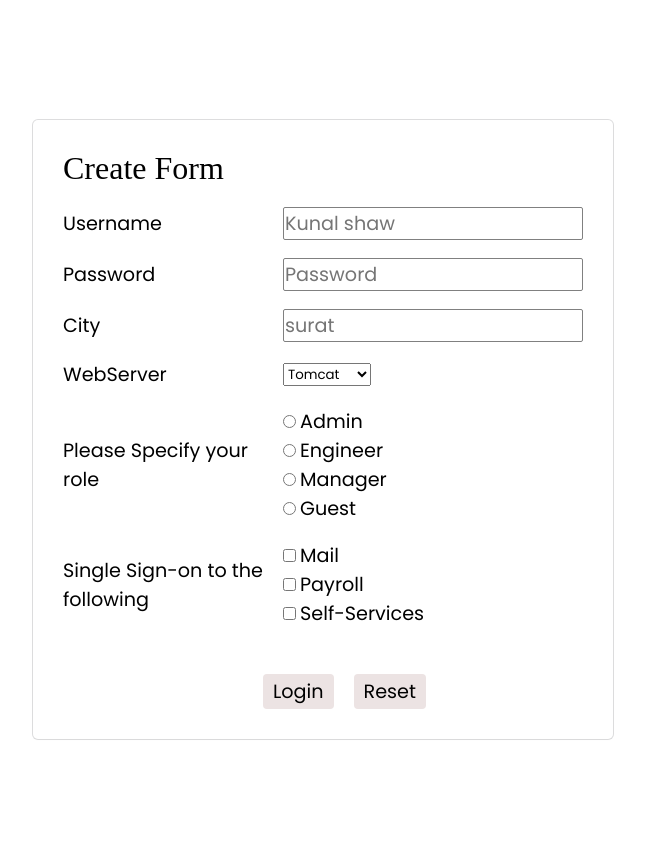
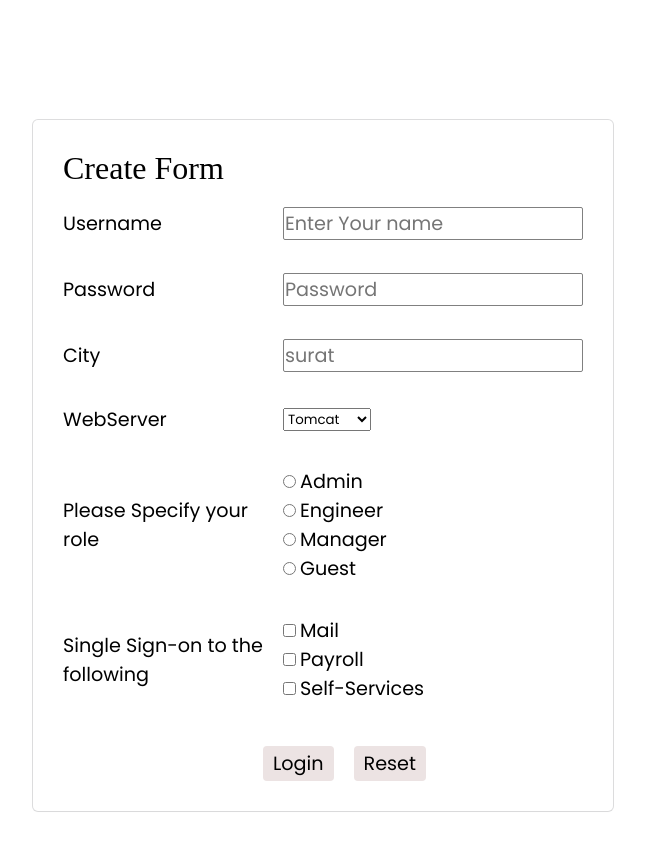
Before and after one commit to kk-axelor/reactAssignment, a React (Create React App) app: page / in a window 1280 px wide. Shown: the top 850 px of the page, without its empty margins (317-962 px from the left). Built offline with nearby package versions, Linux system fonts and the light colour scheme.

Commit message:
handle error and use module css

```diff
--- a/src/App.js
+++ b/src/App.js
@@ -1,5 +1,5 @@
 import React, { useState } from 'react'
-import "./app.css"
+import styles from "./app.module.css"
 import Input from './components/Input'
 import SelectComponent from './components/SelectComponent'
 import RadioComponent from './components/RadioComponent'
@@ -23,6 +23,7 @@ const App = () => {
   const [sign, setSign] = useState([])
   const [error, seterror] = useState("");
   const [data, setData] = useState(intialState);
+  const [errorKey, setErrorkey] = useState()
 
 
   const handleInput = (e) => {
@@ -30,29 +31,31 @@ const App = () => {
     setData((prev) => ({ ...prev, [e.target.name]: e.target.value }))
   }
 
+  console.log(errorKey)
 
 
   const handleSubmit = (e) => {
-
     e.preventDefault();
     for (const key in data) {
       console.log(data[key])
       if (data[key] === '') {
+        setErrorkey(key);
         seterror(`${key} should not be Empty`);
         return;
       }
     }
 
     if (sign.length === 0) {
+      setErrorkey("sign");
       seterror(`please select sign on data filed`);
       return
     }
     if (checkPassword(data.password)) {
+      setErrorkey("password")
       return;
     }
     window.alert("Success fully submitted")
   }
-
 
   const handleCheckbox = (e) => {
     seterror('');
@@ -62,8 +65,6 @@ const App = () => {
     else {
       setSign(sign.filter((prev) => prev !== e.target.value))
     }
-
-    // console.log(data)
   }
 
 
@@ -77,14 +78,12 @@ const App = () => {
       seterror("Password must containt atleast one digit ")
       return true;
     }
-
     return false;
   }
 
 
 
   const handleReset = (e) => {
-    // console.log("hello")
     e.preventDefault()
     setData(intialState);
     setSign([])
@@ -99,9 +98,12 @@ const App = () => {
         <Input
           text="Username"
           name="username"
-          placeholder={"Kunal shaw"}
+          placeholder={"Enter Your name"}
           data={data.username}
-          onChange={handleInput} />
+          onChange={handleInput}
+          error={errorKey === "username" ? error : null}
+
+        />
 
 
         <Input
@@ -110,14 +112,19 @@ const App = () => {
           name="password"
           placeholder={"Password"}
           data={data.password}
-          onChange={handleInput} />
+          onChange={handleInput}
+          error={errorKey === "password" ? error : null}
+        />
+
 
         <Input
           text="City"
           name="city"
           data={data.city}
           placeholder={"surat"}
-          onChange={handleInput} />
+          onChange={handleInput}
+          error={errorKey === "city" ? error : null}
+        />
 
 
         <SelectComponent
@@ -125,7 +132,10 @@ const App = () => {
           name="webservers"
           data={data.webserver}
           options={OPTIONS}
-          onChange={handleInput} />
+          onChange={handleInput}
+          error={errorKey === "webserver" ? error : null}
+
+        />
 
         <RadioComponent
           text="Please Specify your role"
@@ -134,6 +144,8 @@ const App = () => {
           type="radio"
           data={data.role}
           onChange={handleInput}
+          error={errorKey === "role" ? error : null}
+
         />
 
         <CheckboxComponent
@@ -142,14 +154,13 @@ const App = () => {
           checkboxes={CHECKBOX_OPTIONS}
           onChange={handleCheckbox}
           sign={sign}
+          error={errorKey === "sign" ? error : null}
         />
 
 
-        <p className='error'>{error}</p>
         <div className='btn-group'>
-
-          <button className='btn' type='submit' >Login</button>
-          <button className='btn' onClick={(e) => handleReset(e)}>Reset</button>
+          <button className={styles.btn} type='submit' >Login</button>
+          <button className={styles.btn} onClick={(e) => handleReset(e)}>Reset</button>
         </div>
 
       </form >
--- a/src/app.css
+++ /dev/null
@@ -1,79 +0,0 @@
-body{
-width: 100%;
-height: 100vh;
- display: flex;
- flex-direction: column;
- align-items: center;
- margin-top: 100px;
-}
-main {
-
-    padding: 30px;
-    border-radius: 5px;
-    margin: 20px 0;
-    box-shadow: rgba(0, 0, 0, 0.02) 0px 1px 3px 0px, rgba(27, 31, 35, 0.15) 0px 0px 0px 1px;
-}
-main h2{
-    margin-bottom: 20px;
-    font:500 2rem  'Times New Roman', Times, serif;
-}
-form{
-      font-size: 1.2rem;
-     display: flex;
-     flex-direction: column;
-     gap: 18px;
-
-}
-form .items{
-    display: flex;
-    align-items: center;
-    gap:20px;
-}
-form .items > label{
-    font-size: 1.2rem;
-    width: 200px;
-}
-form .items>input{
-    border: none;
-    width: 300px;
-    border: 1px solid grey;
-    padding: 1px;
-    border-radius: 2px;
-    font-size: 1.2rem;
-}
-form .items input:hover{
-    outline: none;
-
-}
-
-.list-item{
-    display: flex;
-    flex-direction: column;
-}
-.list-item div input{
-    margin-right: 4px;
-}
-
-
-form .btn{
-    margin-top: 10px;
-    font-size: 1.2rem;
-    background-color: rgb(236, 227, 227);
-    color: black;
-    border: none;
-    padding:  3px 10px ;
-    border-radius: 4px;
-    position: relative;
-    left: 200px;
-    margin-right: 20px;
-    cursor: pointer;
-
-}
-
-
-.error{
-    text-align: center;
-    color: red;
-    font-size: 1rem;
-    font-family: 'Times New Roman', Times, serif;
-}
--- /dev/null
+++ b/src/app.module.css
@@ -0,0 +1,80 @@
+body {
+  width: 100%;
+  height: 100vh;
+  display: flex;
+  flex-direction: column;
+  align-items: center;
+  margin-top: 100px;
+}
+main {
+  padding: 30px;
+  border-radius: 5px;
+  margin: 20px 0;
+  box-shadow: rgba(0, 0, 0, 0.02) 0px 1px 3px 0px,
+    rgba(27, 31, 35, 0.15) 0px 0px 0px 1px;
+}
+main h2 {
+  margin-bottom: 20px;
+  font: 500 2rem "Times New Roman", Times, serif;
+}
+form {
+  font-size: 1.2rem;
+  display: flex;
+  flex-direction: column;
+  gap: 18px;
+}
+form .items {
+  display: flex;
+  align-items: center;
+  gap: 20px;
+  position: relative;
+  margin-bottom: 15px;
+}
+form .items > label {
+  font-size: 1.2rem;
+  width: 200px;
+}
+form .items > input {
+  border: none;
+  width: 300px;
+  border: 1px solid grey;
+  padding: 1px;
+  border-radius: 2px;
+  font-size: 1.2rem;
+}
+form .items input:hover {
+  outline: none;
+}
+
+.listItem {
+  display: flex;
+  flex-direction: column;
+}
+.listItem div input {
+  margin-right: 4px;
+}
+
+form .btn {
+  margin-top: 10px;
+  font-size: 1.2rem;
+  background-color: rgb(236, 227, 227);
+  color: black;
+  border: none;
+  padding: 3px 10px;
+  border-radius: 4px;
+  position: relative;
+  left: 200px;
+  margin-right: 20px;
+  cursor: pointer;
+}
+
+.error {
+  position: absolute;
+
+  text-align: center;
+  color: red;
+  font-size: 1rem;
+  font-family: "Times New Roman", Times, serif;
+  right: 0;
+  bottom: -20px;
+}
--- a/src/components/CheckboxComponent.jsx
+++ b/src/components/CheckboxComponent.jsx
@@ -1,10 +1,18 @@
 import React from "react";
+import styles from "../app.module.css";
 
-const CheckboxComponent = ({ text, type, checkboxes, onChange, sign }) => {
+const CheckboxComponent = ({
+  text,
+  type,
+  checkboxes,
+  onChange,
+  sign,
+  error = null,
+}) => {
   return (
-    <div className="items">
+    <div className={styles.items}>
       <label htmlFor=""> {text}</label>
-      <div className="list-item">
+      <div className={styles.listItem}>
         {checkboxes.map((checkbox, i) => (
           <div key={i}>
             <input
@@ -17,6 +25,7 @@ const CheckboxComponent = ({ text, type, checkboxes, onChange, sign }) => {
             <span>{checkbox}</span>
           </div>
         ))}
+        {error && <p className={styles.error}>{error}</p>}
       </div>
     </div>
   );
--- a/src/components/Input.jsx
+++ b/src/components/Input.jsx
@@ -1,4 +1,5 @@
 import React from "react";
+import styles from "../app.module.css";
 
 const Input = ({
   text,
@@ -7,9 +8,10 @@ const Input = ({
   name,
   value,
   onChange,
+  error = null,
 }) => {
   return (
-    <div className="items">
+    <div className={styles.items}>
       <label htmlFor={name}>{text}</label>
       <input
         type={type}
@@ -18,6 +20,7 @@ const Input = ({
         placeholder={placeholder}
         onChange={(e) => onChange(e)}
       />
+      {error && <p className={styles.error}>{error}</p>}
     </div>
   );
 };
--- a/src/components/RadioComponent.jsx
+++ b/src/components/RadioComponent.jsx
@@ -1,10 +1,18 @@
 import React from "react";
-
-const RadioComponent = ({ text, type, name, radios, data, onChange }) => {
+import styles from "../app.module.css";
+const RadioComponent = ({
+  text,
+  type,
+  name,
+  radios,
+  data,
+  onChange,
+  error,
+}) => {
   return (
-    <div className="items">
+    <div className={styles.items}>
       <label htmlFor="">{text}</label>
-      <div className="list-item">
+      <div className={styles.listItem}>
         {radios.map((radio, i) => (
           <div key={i}>
             <input
@@ -17,6 +25,8 @@ const RadioComponent = ({ text, type, name, radios, data, onChange }) => {
             <span>{radio}</span>
           </div>
         ))}
+
+        {error && <p className={styles.error}>{error}</p>}
       </div>
     </div>
   );
--- a/src/components/SelectComponent.jsx
+++ b/src/components/SelectComponent.jsx
@@ -1,8 +1,16 @@
 import React from "react";
+import styles from "../app.module.css";
 
-const SelectComponent = ({ text, name, options, data, onChange }) => {
+const SelectComponent = ({
+  text,
+  name,
+  options,
+  data,
+  onChange,
+  error = null,
+}) => {
   return (
-    <div className="items">
+    <div className={styles.items}>
       <label htmlFor="">{text}</label>
       <select name="webserver" value={data} onChange={(e) => onChange(e)}>
         {options.map((option, i) => (
@@ -11,6 +19,7 @@ const SelectComponent = ({ text, name, options, data, onChange }) => {
           </option>
         ))}
       </select>
+      {error && <p className="error">{error}</p>}
     </div>
   );
 };
```
